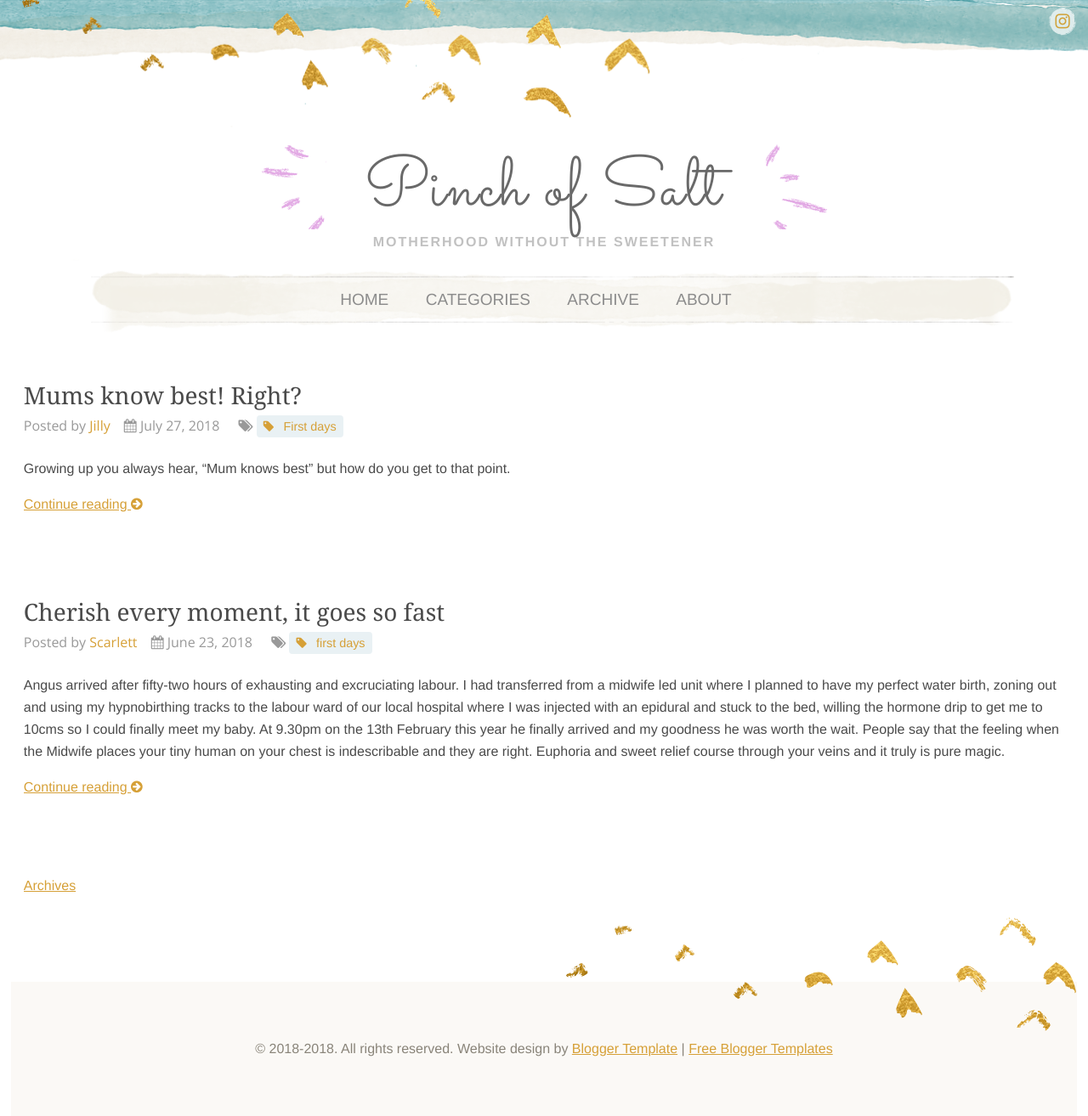
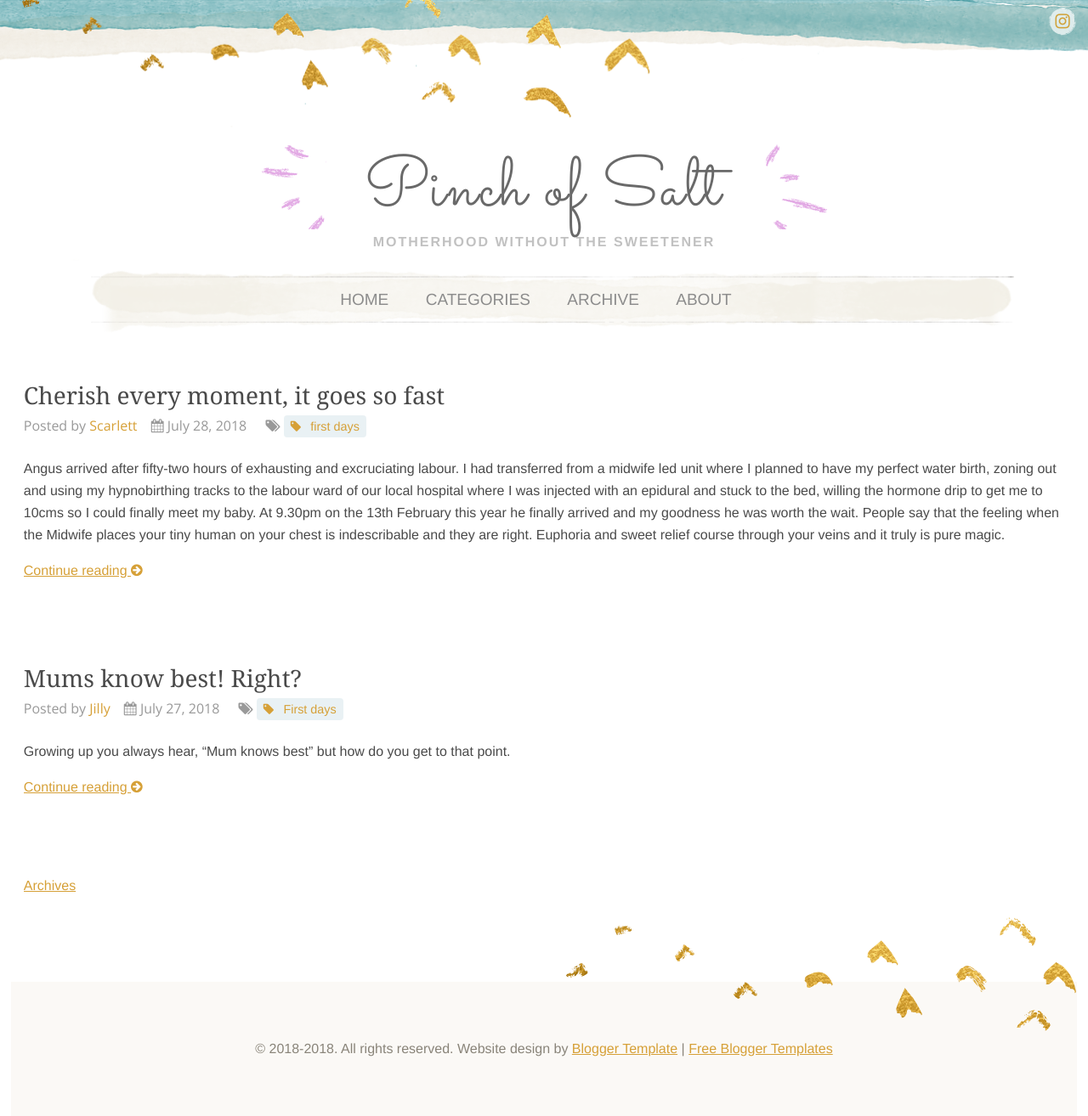
Before and after one commit to apinchofsalt/apinchofsalt.github.io, a Jekyll site: the page built from index.html, in a window 1280 px wide. Shown: the whole page at 85% size. Built offline with Jekyll 4.4.1, drawn with Linux system fonts in a browser that asks for light colours; nearby versions of some CDN libraries; the list of posts is cut into pages by our own code.

Commit message:
Update 2018-07-28-Cherish-every-moment,-it-goes-by-so-fast.md

```diff
--- a/_posts/archived/scarlett/2018-07-28-Cherish-every-moment,-it-goes-by-so-fast.md
+++ b/_posts/archived/scarlett/2018-07-28-Cherish-every-moment,-it-goes-by-so-fast.md
@@ -1,7 +1,7 @@
 ---
 layout: post
 title: "Cherish every moment, it goes so fast"
-date: 2018-06-23 2015
+date: 2018-07-28
 comments: false
 disqus_identifier: 4
 categories: [first days]
```
